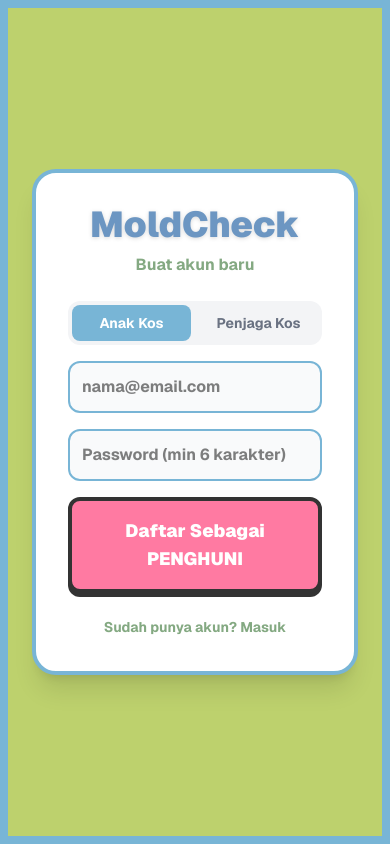
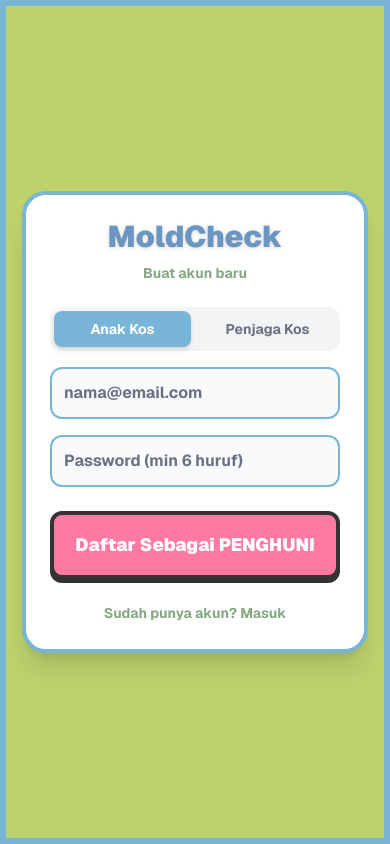
Before and after one commit to achmadfachriadi-coder/moldcheck, a Next.js app in the folder pwa-app/: page /login in a window 390 px wide. Both pictures are taken after a click on the button "Belum punya akun? Daftar". Built offline with nearby package versions, Linux system fonts and the light colour scheme; no server answers.

Commit message:
Fix UI tulisan dan form input di HP

```diff
--- a/pwa-app/app/login/page.tsx
+++ b/pwa-app/app/login/page.tsx
@@ -9,7 +9,7 @@ export default function LoginPage() {
   const router = useRouter();
   const [email, setEmail] = useState('');
   const [password, setPassword] = useState('');
-  const [role, setRole] = useState<'penghuni' | 'admin'>('penghuni'); // State baru untuk RBAC
+  const [role, setRole] = useState<'penghuni' | 'admin'>('penghuni');
   const [isLogin, setIsLogin] = useState(true);
   const [loading, setLoading] = useState(false);
   const [pesanError, setPesanError] = useState('');
@@ -23,16 +23,14 @@ export default function LoginPage() {
       const { data, error } = await supabase.auth.signInWithPassword({ email, password });
       if (error) setPesanError(error.message);
       else {
-        // Simpan Role ke localStorage agar bisa diakses di halaman Kamera/Dashboard
         localStorage.setItem('userRole', data.user?.user_metadata?.role || 'penghuni');
         router.push('/dashboard');
       }
     } else {
-      // PROSES REGISTER DENGAN ROLE
       const { error } = await supabase.auth.signUp({
         email,
         password,
-        options: { data: { role: role } } // Menyimpan 'penghuni' atau 'admin' di metadata
+        options: { data: { role: role } }
       });
       if (error) setPesanError(error.message);
       else {
@@ -44,24 +42,25 @@ export default function LoginPage() {
   };
 
   return (
-    <main className="min-h-screen bg-[#BDD16D] font-sans flex items-center justify-center p-6 border-[8px] border-[#78B5D6]">
-      <div className="bg-white w-full max-w-md rounded-3xl p-8 border-4 border-[#78B5D6] shadow-xl relative overflow-hidden">
+    <main className="min-h-screen bg-[#BDD16D] font-sans flex items-center justify-center p-4 sm:p-6 border-[6px] sm:border-[8px] border-[#78B5D6]">
+      <div className="bg-white w-full max-w-md rounded-3xl p-6 sm:p-8 border-4 border-[#78B5D6] shadow-xl relative overflow-hidden">
 
         <div className="text-center mb-6 relative z-10">
-          <h1 className="text-4xl font-black text-[#6C96C2] drop-shadow-sm mb-2">MoldCheck</h1>
-          <p className="text-[#84A982] font-bold">{isLogin ? 'Masuk ke akunmu' : 'Buat akun baru'}</p>
+          <h1 className="text-3xl sm:text-4xl font-black text-[#6C96C2] drop-shadow-sm mb-2">MoldCheck</h1>
+          <p className="text-[#84A982] text-sm sm:text-base font-bold">{isLogin ? 'Masuk ke akunmu' : 'Buat akun baru'}</p>
         </div>
 
-        {/* Tombol Role (Hanya muncul saat Register) */}
         {!isLogin && (
           <div className="flex gap-2 mb-4 bg-gray-100 p-1 rounded-xl">
             <button
+              type="button"
               onClick={() => setRole('penghuni')}
-              className={`flex-1 py-2 text-sm font-bold rounded-lg ${role === 'penghuni' ? 'bg-[#78B5D6] text-white' : 'text-gray-500'}`}
+              className={`flex-1 py-2 sm:py-3 text-sm sm:text-base font-bold rounded-lg transition-colors ${role === 'penghuni' ? 'bg-[#78B5D6] text-white shadow-md' : 'text-gray-500 hover:bg-gray-200'}`}
             >Anak Kos</button>
             <button
+              type="button"
               onClick={() => setRole('admin')}
-              className={`flex-1 py-2 text-sm font-bold rounded-lg ${role === 'admin' ? 'bg-[#FF7AA2] text-white' : 'text-gray-500'}`}
+              className={`flex-1 py-2 sm:py-3 text-sm sm:text-base font-bold rounded-lg transition-colors ${role === 'admin' ? 'bg-[#FF7AA2] text-white shadow-md' : 'text-gray-500 hover:bg-gray-200'}`}
             >Penjaga Kos</button>
           </div>
         )}
@@ -73,28 +72,33 @@ export default function LoginPage() {
         )}
 
         <form onSubmit={handleAuth} className="space-y-4">
+          <div>
             <input
               type="email" required value={email} onChange={(e) => setEmail(e.target.value)}
-            className="w-full bg-gray-50 border-2 border-[#78B5D6] rounded-xl p-3 font-bold"
+              className="w-full bg-gray-50 text-gray-900 placeholder-gray-500 text-base sm:text-lg border-2 border-[#78B5D6] rounded-xl p-3 sm:p-4 font-bold focus:outline-none focus:border-[#6C96C2] focus:ring-2 focus:ring-[#6C96C2]/30 transition-all"
               placeholder="nama@email.com"
             />
+          </div>
+          <div>
             <input
               type="password" required value={password} onChange={(e) => setPassword(e.target.value)}
-            className="w-full bg-gray-50 border-2 border-[#78B5D6] rounded-xl p-3 font-bold"
-            placeholder="Password (min 6 karakter)"
+              className="w-full bg-gray-50 text-gray-900 placeholder-gray-500 text-base sm:text-lg border-2 border-[#78B5D6] rounded-xl p-3 sm:p-4 font-bold focus:outline-none focus:border-[#6C96C2] focus:ring-2 focus:ring-[#6C96C2]/30 transition-all"
+              placeholder="Password (min 6 huruf)"
             />
+          </div>
 
           <button
             type="submit" disabled={loading}
-            className="w-full bg-[#FF7AA2] text-white font-black text-lg p-4 rounded-xl border-4 border-[#333] shadow-[0_4px_0_#333] active:translate-y-1 active:shadow-none transition-all"
+            className="w-full mt-2 bg-[#FF7AA2] text-white font-black text-lg p-4 rounded-xl border-4 border-[#333] shadow-[0_4px_0_#333] active:translate-y-1 active:shadow-none transition-all disabled:opacity-70 disabled:cursor-not-allowed"
           >
             {loading ? 'Memproses...' : (isLogin ? 'Masuk 🚀' : 'Daftar Sebagai ' + role.toUpperCase())}
           </button>
         </form>
 
         <button
+          type="button"
           onClick={() => setIsLogin(!isLogin)}
-          className="w-full mt-6 text-[#84A982] font-bold text-sm hover:underline"
+          className="w-full mt-6 text-[#84A982] font-bold text-sm sm:text-base hover:text-[#6C96C2] transition-colors"
         >
           {isLogin ? 'Belum punya akun? Daftar' : 'Sudah punya akun? Masuk'}
         </button>
```
Lines whose indentation alone changed are shown as unchanged.
